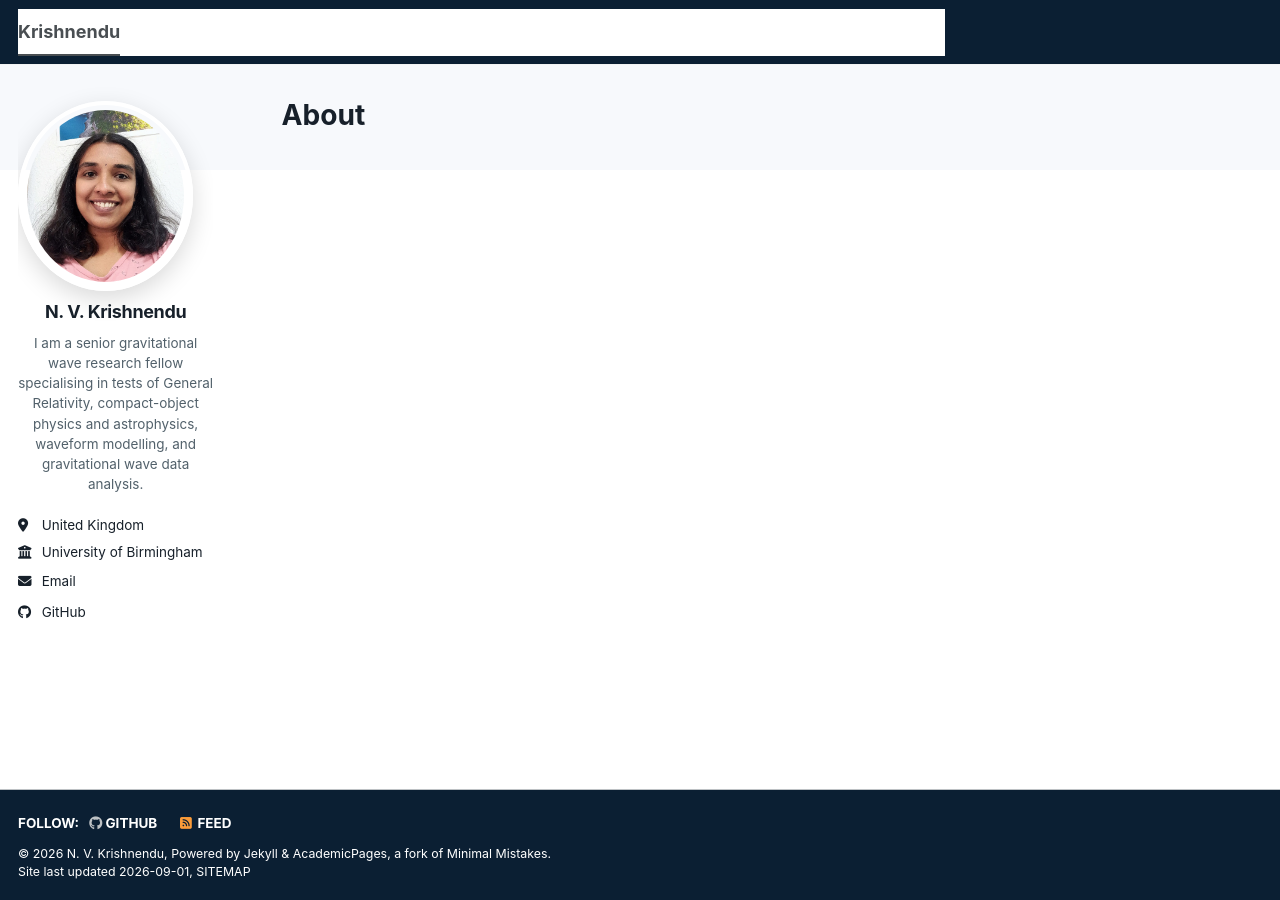
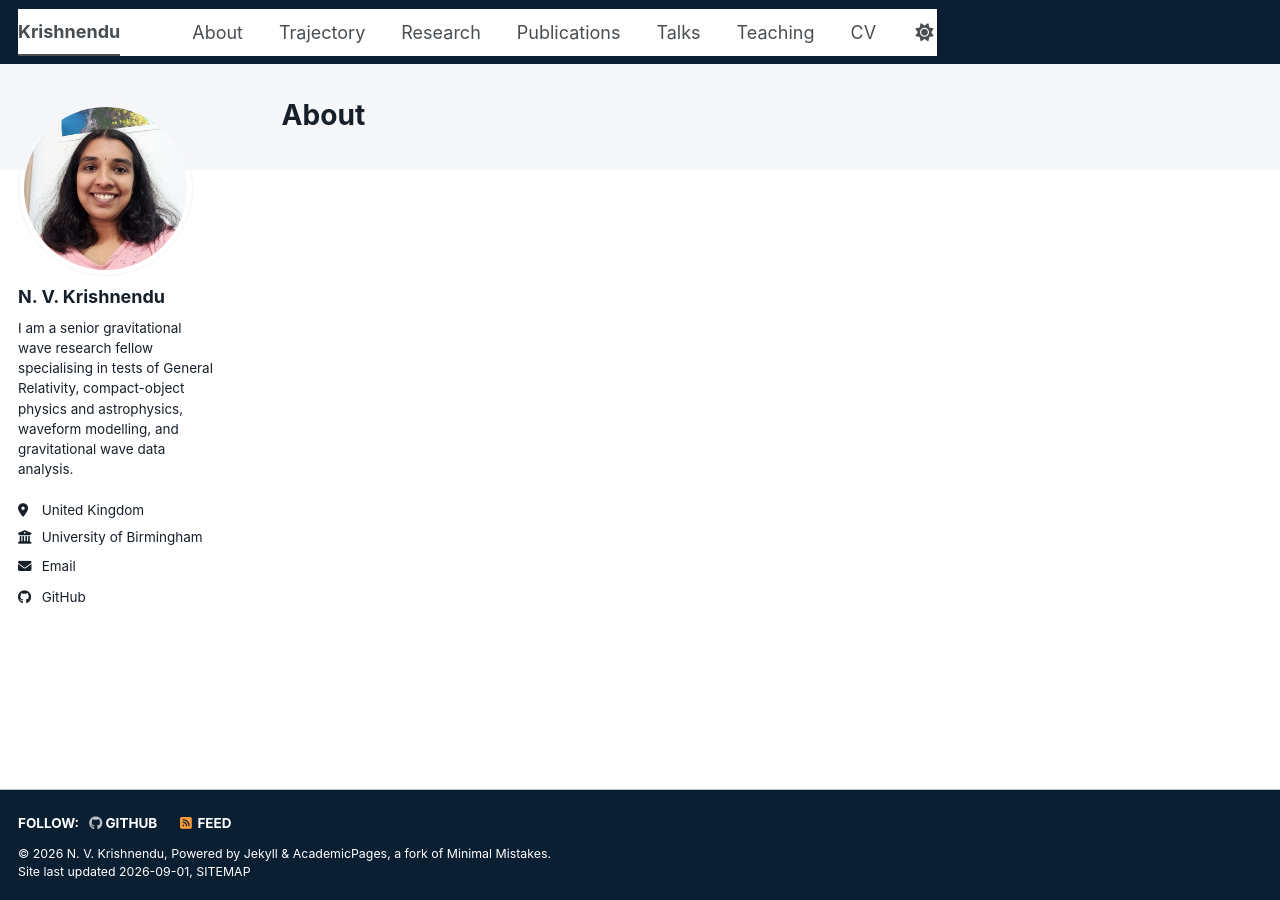
Before and after one commit to KrishnenduGit/nv-krishnendu, a Jekyll site: the page built from index.md, in a window 1280 px wide. Built offline with Jekyll 4.4.1, drawn with Linux system fonts in a browser that asks for light colours; a style sheet for code colours, icons or effects is not loaded.

Commit message:
Update main.scss

```diff
--- a/assets/css/main.scss
+++ b/assets/css/main.scss
@@ -43,18 +43,10 @@
    Krishnendu - Custom Theme
    ========================================= */
 
-/* -----------------------------------------
-Overall page
------------------------------------------ */
-
 body {
-background-color: #f7f9fc;
+  background-color: #f5f7fa;
   color: #17202a;
 }
-
-/* -----------------------------------------
-Header / Navigation
------------------------------------------ */
 
 .masthead {
   background-color: #0b1f33;
@@ -64,20 +56,6 @@ background-color: #0b1f33;
   background-color: #0b1f33;
 }
 
-.greedy-nav a {
-color: #ffffff;
-font-weight: 500;
-transition: color 0.2s ease;
-}
-
-.greedy-nav a:hover {
-color: #56b4e9;
-}
-
-/* -----------------------------------------
-Links
------------------------------------------ */
-
 a {
   color: #2a6f97;
 }
@@ -86,73 +64,7 @@ a:hover {
   color: #174a68;
 }
 
-/* -----------------------------------------
-Profile / Sidebar
------------------------------------------ */
-
-.author__content {
-text-align: center;
-}
-
-.author__name {
-font-weight: 700;
-letter-spacing: -0.02em;
-}
-
-.author__bio {
-color: #52616b;
-font-size: 0.95em;
-line-height: 1.6;
-}
-
-/* Profile photo */
-
-.author__avatar img {
-width: 190px;
-height: 190px;
-object-fit: cover;
-border-radius: 50%;
-border: 4px solid #ffffff;
-box-shadow: 0 8px 25px rgba(0, 0, 0, 0.15);
-}
-
-/* -----------------------------------------
-Main content
------------------------------------------ */
-
-.page__content {
-font-size: 1rem;
-line-height: 1.75;
-}
-
-.page__content h1,
-.page__content h2,
-.page__content h3 {
-color: #0b1f33;
-font-weight: 700;
-}
-
-.page__content h2 {
-margin-top: 2em;
-margin-bottom: 0.8em;
-}
-
-/* -----------------------------------------
-Footer
------------------------------------------ */
-
 .page__footer {
   background-color: #0b1f33;
   color: #ffffff;
 }
-
-/* -----------------------------------------
-Responsive profile photo
------------------------------------------ */
-
-@media (max-width: 768px) {
-.author__avatar img {
-width: 150px;
-height: 150px;
-}
-}
```
Lines whose indentation alone changed are shown as unchanged.
